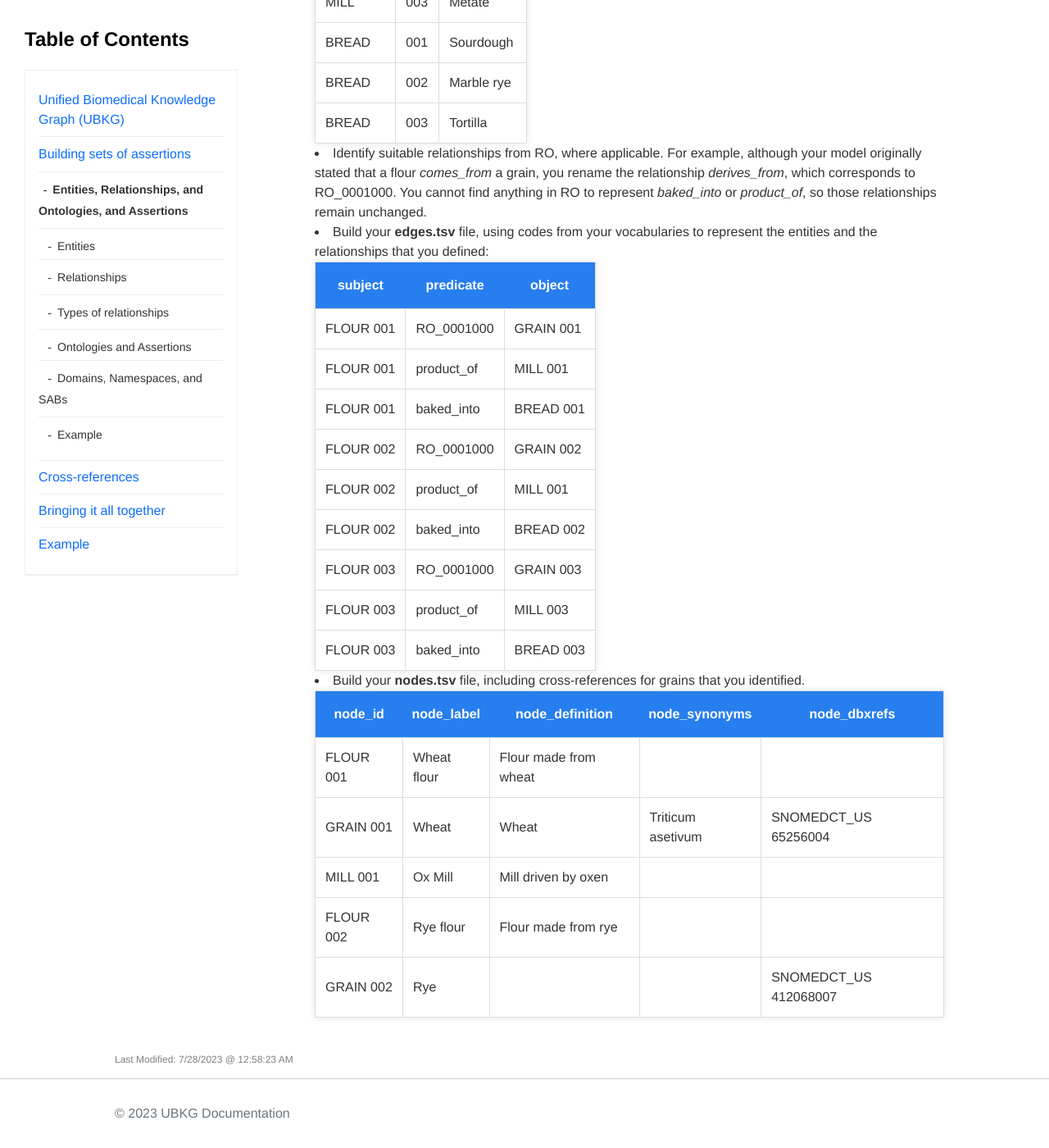
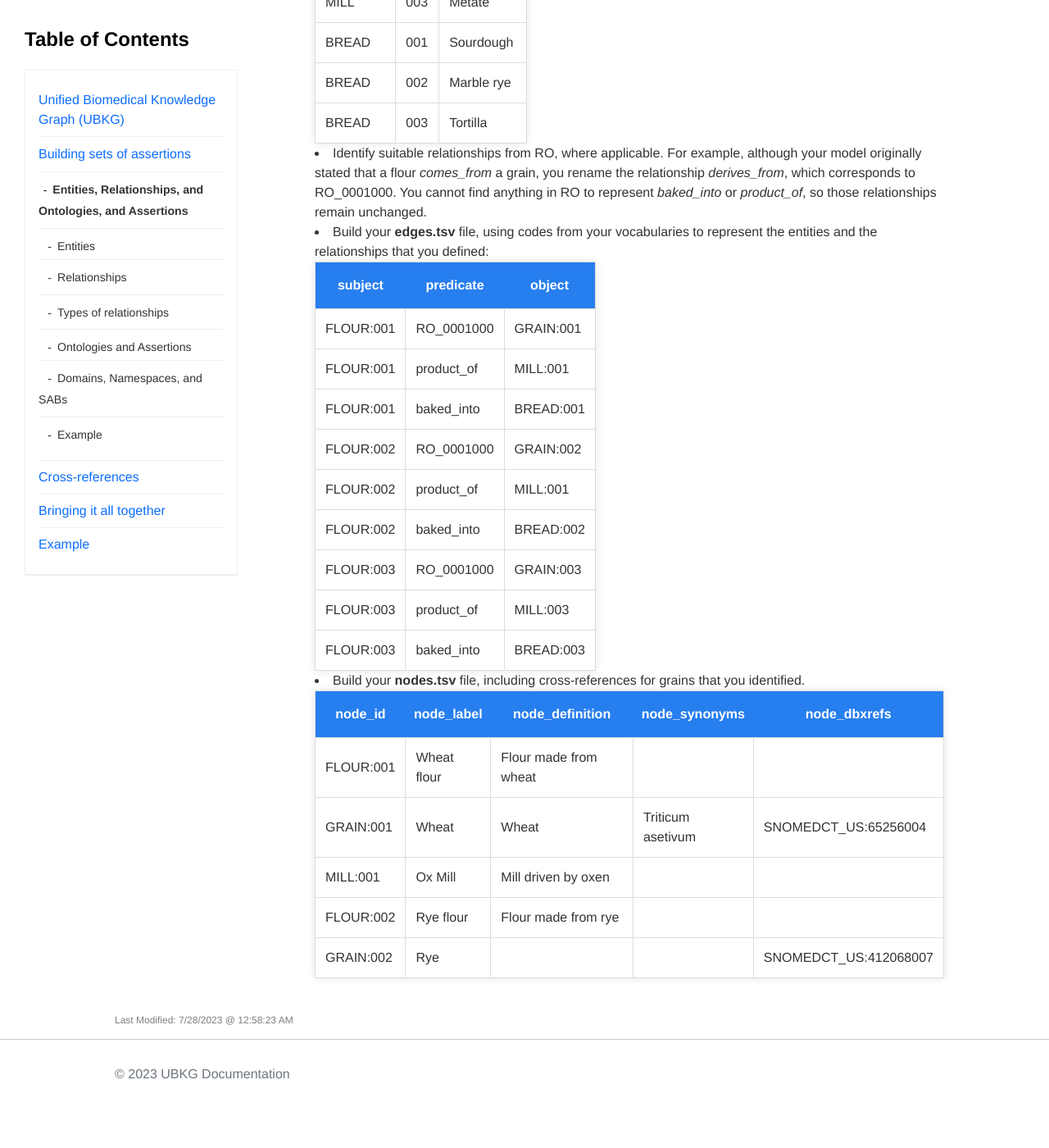
Before and after one commit to x-atlas-consortia/ubkg-docs, a Jekyll site: the page built from docs/basics/index.MD, in a window 1280 px wide and 1400 px high, scrolled down 4641 px. Shown: the whole window at 82% size. Built offline with Jekyll 4.4.1, drawn with Linux system fonts in a browser that asks for light colours; our own code applies the rules of GitHub Pages for plain Markdown files; after the commit the page ends 5993 px from its top, so only the background shows below that.

```diff
--- a/docs/basics/index.MD
+++ b/docs/basics/index.MD
@@ -139,22 +139,22 @@ To integrate this data in to the UBKG, you do the following:
 
 | subject   | predicate  | object    |
 |-----------|------------|-----------|
-| FLOUR 001 | RO_0001000 | GRAIN 001 |
-| FLOUR 001 | product_of | MILL 001  |
-| FLOUR 001 | baked_into | BREAD 001 |
-| FLOUR 002 | RO_0001000 | GRAIN 002 |
-| FLOUR 002 | product_of | MILL 001  |
-| FLOUR 002 | baked_into | BREAD 002 |
-| FLOUR 003 | RO_0001000 | GRAIN 003 |
-| FLOUR 003 | product_of | MILL 003  |
-| FLOUR 003 | baked_into | BREAD 003 |
+| FLOUR:001 | RO_0001000 | GRAIN:001 |
+| FLOUR:001 | product_of | MILL:001  |
+| FLOUR:001 | baked_into | BREAD:001 |
+| FLOUR:002 | RO_0001000 | GRAIN:002 |
+| FLOUR:002 | product_of | MILL:001  |
+| FLOUR:002 | baked_into | BREAD:002 |
+| FLOUR:003 | RO_0001000 | GRAIN:003 |
+| FLOUR:003 | product_of | MILL:003  |
+| FLOUR:003 | baked_into | BREAD:003 |
 
 - Build your **nodes.tsv** file, including cross-references for grains that you identified.
 
 | node_id   | node_label  | node_definition       | node_synonyms     | node_dbxrefs          |
 |-----------|-------------|-----------------------|-------------------|-----------------------|
-| FLOUR 001 | Wheat flour | Flour made from wheat ||
-| GRAIN 001 | Wheat       | Wheat                 | Triticum asetivum | SNOMEDCT_US 65256004  |
-| MILL 001  | Ox Mill     | Mill driven by oxen   ||
-| FLOUR 002 | Rye flour   | Flour made from rye   ||
-| GRAIN 002 | Rye         |                       |                   | SNOMEDCT_US 412068007 |
+| FLOUR:001 | Wheat flour | Flour made from wheat ||
+| GRAIN:001 | Wheat       | Wheat                 | Triticum asetivum | SNOMEDCT_US:65256004  |
+| MILL:001  | Ox Mill     | Mill driven by oxen   ||
+| FLOUR:002 | Rye flour   | Flour made from rye   ||
+| GRAIN:002 | Rye         |                       |                   | SNOMEDCT_US:412068007 |
--- a/docs/lang/en.json
+++ b/docs/lang/en.json
@@ -25,6 +25,10 @@
       "href": "/deployment"
     },
     {
+      "name": "Docker",
+      "href": "/docker"
+    },
+    {
       "name": "Glossary",
       "href": "/glossary"
     }
```
Also changed, not shown: docs/contexts/index.MD (+19 -0 lines), docs/deployment/index.MD (+4 -0 lines), docs/docker/index.MD (added, +83 -0 lines), docs/formats/index.md (+5 -5 lines), docs/docker/img.png (added), docs/docker/img_1.png (added).
